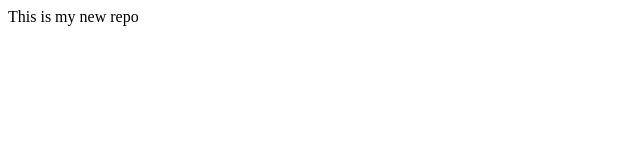
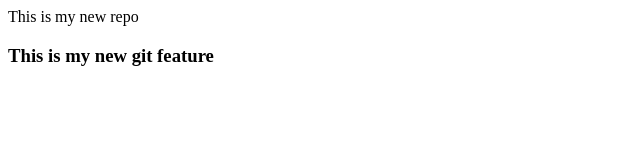
Before and after one commit to Sanju8818/localRepo, a plain HTML site: page index.html in a window 1280 px wide. Shown: the whole page, without its empty margins (0-640 px from the left). Drawn offline with Linux system fonts and the light colour scheme.

Commit message:
new Feature

```diff
--- a/index.html
+++ b/index.html
@@ -1 +1,2 @@
 <p>This is my new repo</p>
+<h3>This is my new git feature</h3>
```
